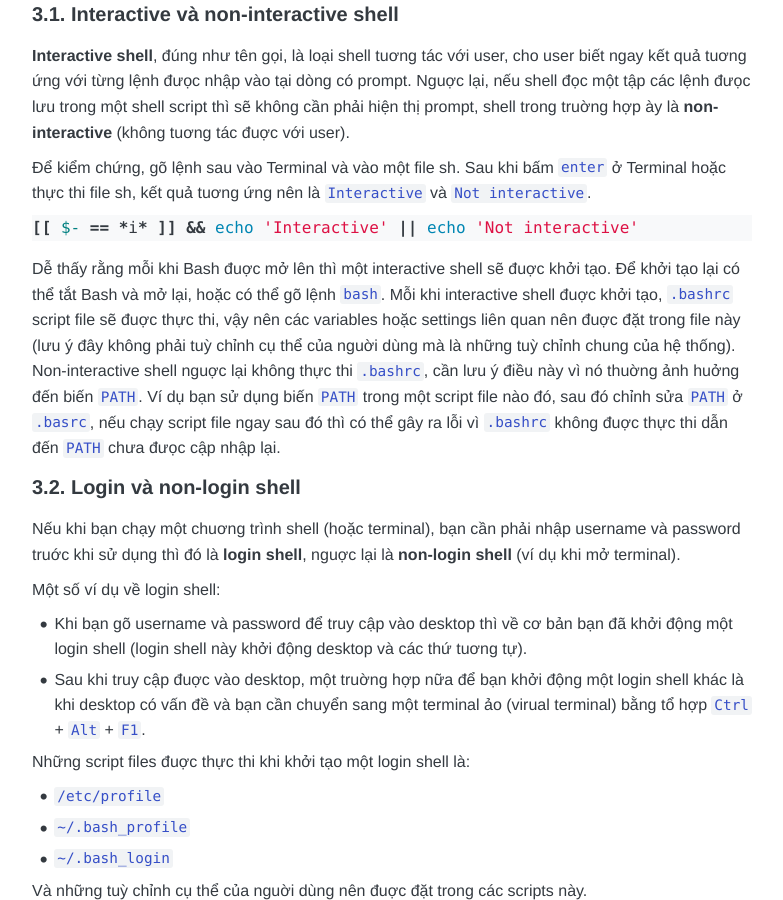
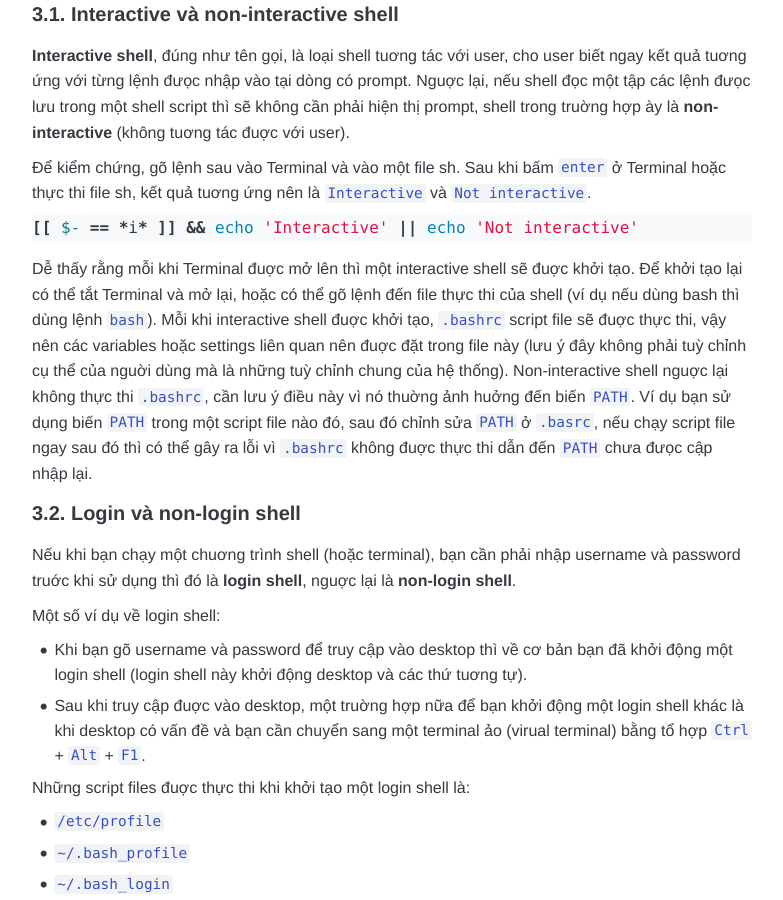
Before and after one commit to nhannguyen95/nhannguyen95.github.io, a Jekyll site: the page built from _posts/2018-05-28-hoc-linux-1.md, in a window 1280 px wide and 900 px high, scrolled down 1881 px. Shown: the whole window, without its empty margins (248-1031 px from the left). Built offline with Jekyll 4.4.1, drawn with Linux system fonts in a browser that asks for light colours; nearby versions of some CDN libraries; comment, search, counter and statistics services are not loaded.

Commit message:
Update 2018-05-28-hoc-linux-1.md

```diff
--- a/_posts/2018-05-28-hoc-linux-1.md
+++ b/_posts/2018-05-28-hoc-linux-1.md
@@ -63,11 +63,11 @@ Các loại shell khác nhau sẽ có cách hành xử khác nhau: configuration
 [[ $- == *i* ]] && echo 'Interactive' || echo 'Not interactive'
 {% endhighlight %}
 
-Dễ thấy rằng mỗi khi Bash đuợc mở lên thì một interactive shell sẽ đuợc khởi tạo. Để khởi tạo lại có thể tắt Bash và mở lại, hoặc có thể gõ lệnh `bash`. Mỗi khi interactive shell đuợc khởi tạo, `.bashrc` script file sẽ đuợc thực thi, vậy nên các variables hoặc settings liên quan nên đuợc đặt trong file này (lưu ý đây không phải tuỳ chỉnh cụ thể của nguời dùng mà là những tuỳ chỉnh chung của hệ thống). Non-interactive shell nguợc lại không thực thi `.bashrc`, cần lưu ý điều này vì nó thuờng ảnh huởng đến biến `PATH`. Ví dụ bạn sử dụng biến `PATH` trong một script file nào đó, sau đó chỉnh sửa `PATH` ở `.basrc`, nếu chạy script file ngay sau đó thì có thể gây ra lỗi vì `.bashrc` không đuợc thực thi dẫn đến `PATH` chưa đưọc cập nhập lại.
+Dễ thấy rằng mỗi khi Terminal đuợc mở lên thì một interactive shell sẽ đuợc khởi tạo. Để khởi tạo lại có thể tắt Terminal và mở lại, hoặc có thể gõ lệnh đến file thực thi của shell (ví dụ nếu dùng bash thì dùng lệnh `bash`). Mỗi khi interactive shell đuợc khởi tạo, `.bashrc` script file sẽ đuợc thực thi, vậy nên các variables hoặc settings liên quan nên đuợc đặt trong file này (lưu ý đây không phải tuỳ chỉnh cụ thể của nguời dùng mà là những tuỳ chỉnh chung của hệ thống). Non-interactive shell nguợc lại không thực thi `.bashrc`, cần lưu ý điều này vì nó thuờng ảnh huởng đến biến `PATH`. Ví dụ bạn sử dụng biến `PATH` trong một script file nào đó, sau đó chỉnh sửa `PATH` ở `.basrc`, nếu chạy script file ngay sau đó thì có thể gây ra lỗi vì `.bashrc` không đuợc thực thi dẫn đến `PATH` chưa đưọc cập nhập lại.
 
 ### **3.2. Login và non-login shell**
 
-Nếu khi bạn chạy một chuơng trình shell (hoặc terminal), bạn cần phải nhập username và password truớc khi sử dụng thì đó là **login shell**, nguợc lại là **non-login shell** (ví dụ khi mở terminal).
+Nếu khi bạn chạy một chuơng trình shell (hoặc terminal), bạn cần phải nhập username và password truớc khi sử dụng thì đó là **login shell**, nguợc lại là **non-login shell**.
 
 Một số ví dụ về login shell:
 * Khi bạn gõ username và password để truy cập vào desktop thì về cơ bản bạn đã khởi động một login shell (login shell này khởi động desktop và các thứ tuơng tự).
```
